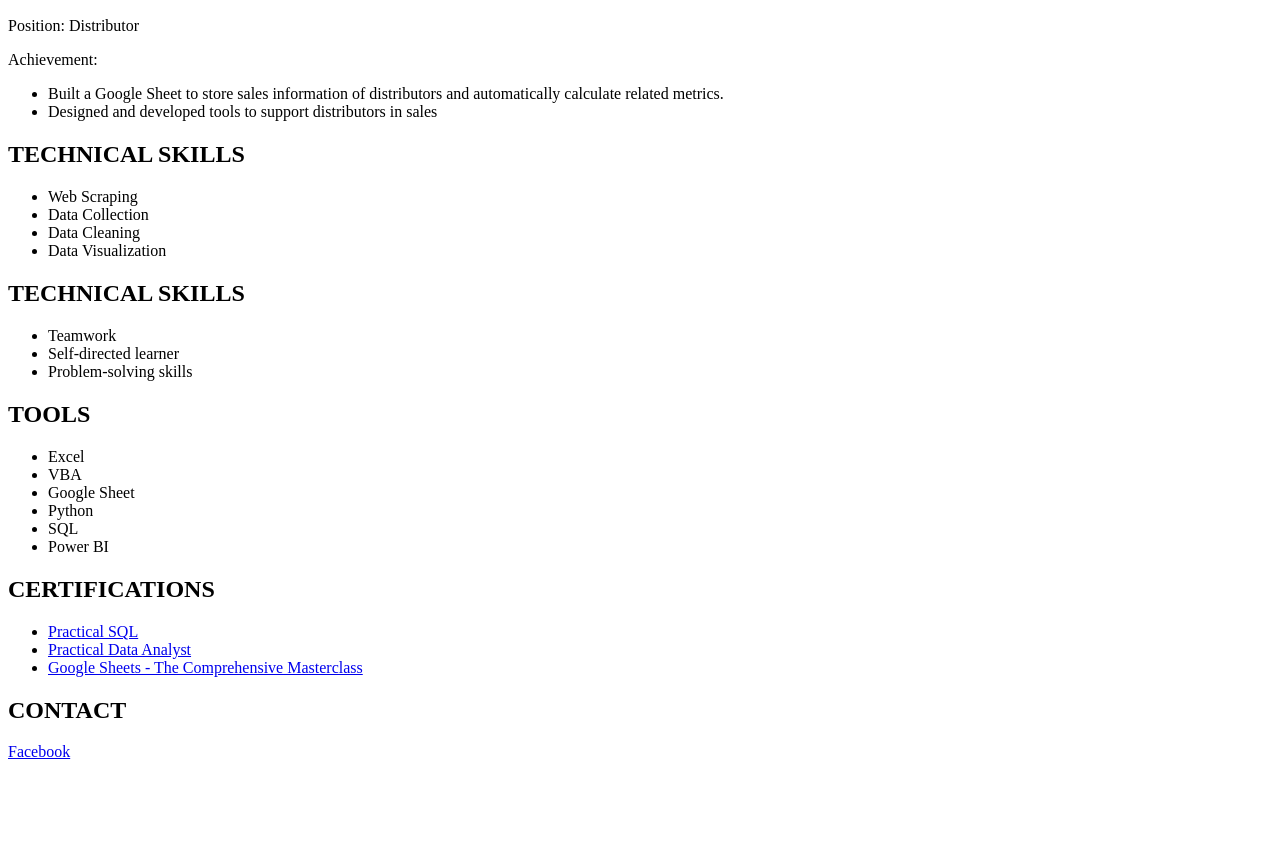
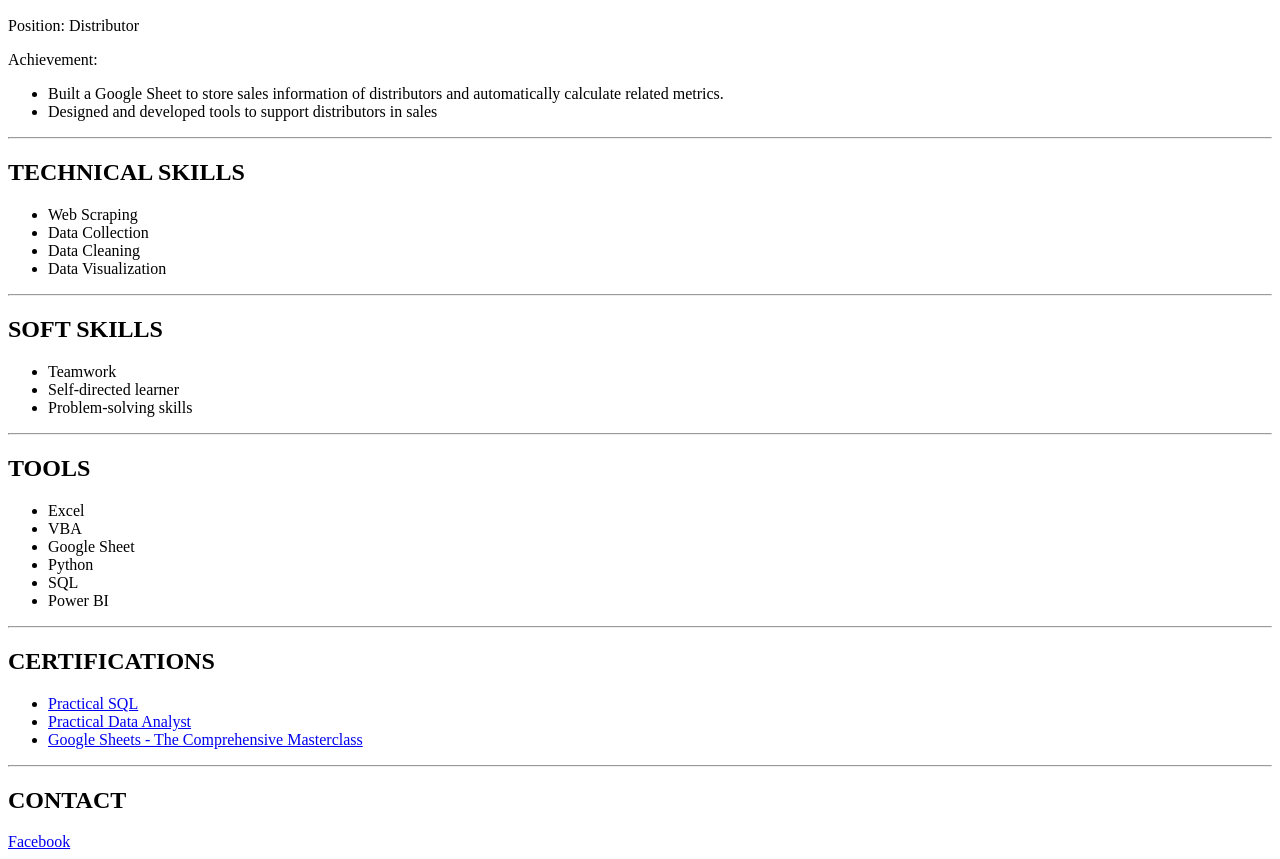
Before and after one commit to tramdangtai/resume, a plain HTML site: page index.html in a window 1280 px wide. Shown: the part 1380-2239 px from the top of the page. Before the commit the page ends 2149 px from the top, so only its background shows below. Drawn offline with Linux system fonts and the light colour scheme.

Commit message:
Add files via upload

```diff
--- a/index.html
+++ b/index.html
@@ -72,7 +72,7 @@
                         automatically calculate related metrics.</li>
                     <li>Designed and developed tools to support distributors in sales</li>
                 </ul>
-
+    <hr />
     <h2>TECHNICAL SKILLS</h2>
     <ul>
         <li>Web Scraping</li>
@@ -80,12 +80,14 @@
         <li>Data Cleaning</li>
         <li>Data Visualization</li>
     </ul>
-    <h2>TECHNICAL SKILLS</h2>
+    <hr />
+    <h2>SOFT SKILLS</h2>
     <ul>
         <li>Teamwork</li>
         <li>Self-directed learner</li>
         <li>Problem-solving skills</li>
     </ul>
+    <hr />
     <h2>TOOLS</h2>
     <ul>
         <li>Excel</li>
@@ -95,13 +97,17 @@
         <li>SQL</li>
         <li>Power BI</li>
     </ul>
+    <hr />
     <h2>CERTIFICATIONS</h2>
     <ul>
         <li><a href="https://www.dataanalyst.edu.vn/certificate/9KVAO7">Practical SQL</a></li>
         <li><a href="https://www.dataanalyst.edu.vn/certificate/RD5IFH">Practical Data Analyst</a></li>
         <li><a href="https://www.udemy.com/certificate/UC-b52fc824-f415-4374-823f-1b6223c46e5d/">Google Sheets - The Comprehensive Masterclass</a></li>
     </ul>
+    <hr />
     <h2>CONTACT</h2>
     <a href="https://www.facebook.com/dangtai.tram">Facebook</a>
 </body>
+
+
 </html>
```
